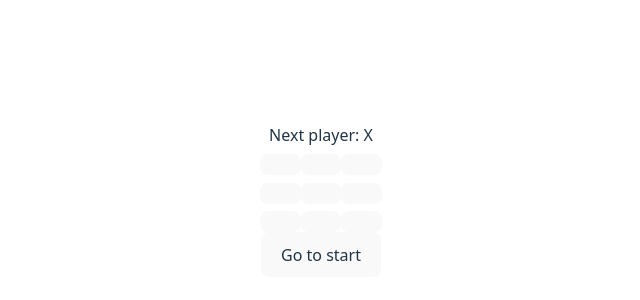
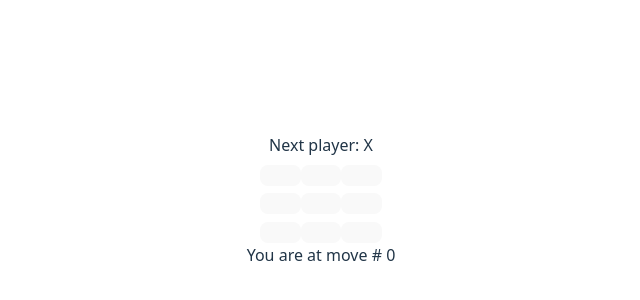
Before and after one commit to ialbertmartinez/react-toe, a React (Vite) app: page / in a window 1280 px wide. Shown: the part 200-500 px from the top of the page, without its empty margins (319-959 px from the left). Built offline with nearby package versions, Linux system fonts and the light colour scheme.

Commit message:
show specific user message instead of a button for current move

```diff
--- a/src/App.jsx
+++ b/src/App.jsx
@@ -110,9 +110,10 @@ export default function Game() {
     }
     return (
       <li key={move}>
-        <button onClick={() => jumpTo(move)}>
+        <p>You are at move # {move}</p>
+        {/* <button onClick={() => jumpTo(move)}>
           {description}
-        </button>
+        </button> */}
       </li>
     );
   });
```
